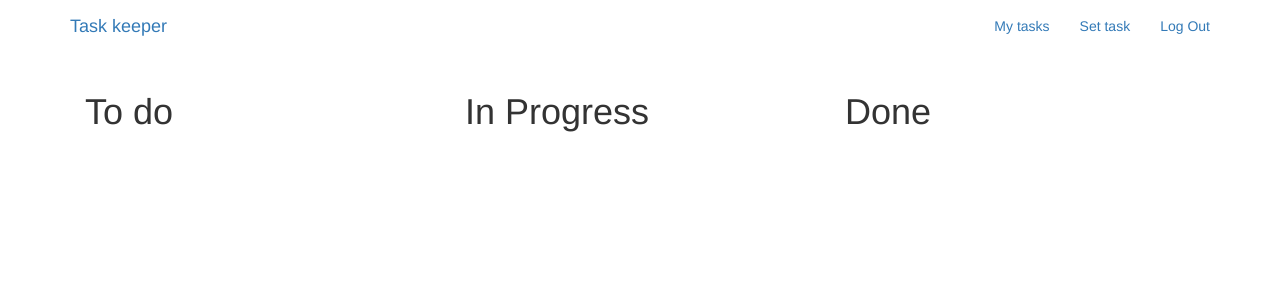
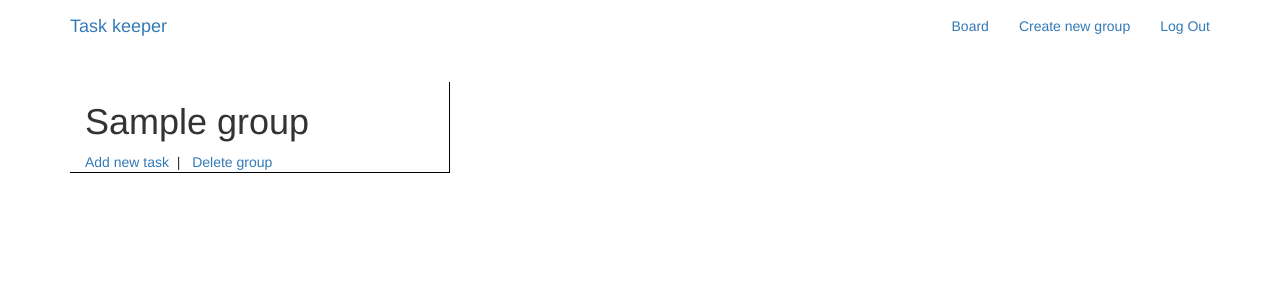
Before and after one commit to PanarinM/Task_keeper, a Django app: page /tasks/board/ in a window 1280 px wide. Shown: the top 300 px of the page. Run offline with Django 3.2, Linux system fonts and the light colour scheme; a user stored in the database is signed in; tables that the repository leaves empty hold one stand-in row (values such as "Sample post"); some libraries are stand-ins or nearby versions.

Commit message:
add groups

```diff
--- a/Task_Keeper/static/css/master.css
+++ b/Task_Keeper/static/css/master.css
@@ -0,0 +1,5 @@
+.group{
+    border-right: 0.5px solid black;
+    border-bottom: 0.5px solid black;
+    margin-top: 10px;
+}
--- a/Task_Keeper/tasks/models.py
+++ b/Task_Keeper/tasks/models.py
@@ -1,15 +1,25 @@
 from django.db import models
 from datetime import datetime
+from django.conf import settings
+
+from django.contrib.auth import get_user_model
 
 # Create your models here.
+User = get_user_model()
+
+
+class Group(models.Model):
+    # user = models.ForeignKey(User, related_name='tasks', on_delete='CASCADE')
+    group_name = models.CharField(max_length=150, unique=True)
 
 
 class Task(models.Model):
+    # user = models.ForeignKey(User, related_name='tasks', on_delete='CASCADE')
     title = models.CharField(max_length=150)
     description = models.TextField(max_length=300)
-    progress = models.CharField(max_length=100, default='to do')
+    progress = models.CharField(max_length=150)
     priority = models.CharField(max_length=100, default='low')
-    created_at = models.DateTimeField(default=datetime.now, blank='True')
+    created_at = models.DateTimeField(auto_now=True)
 
     def __str__(self):
         return '{}: {}'.format(self.title, self.description)
--- a/Task_Keeper/tasks/templates/tasks/tasks.html
+++ b/Task_Keeper/tasks/templates/tasks/tasks.html
@@ -1,10 +1,13 @@
 {% extends "base.html" %}
 {% block content %}
-
-    <div class="col-md-4">
-        <h1>To do</h1>
+    {% if groups %}
+        {% for group in groups %}
+        <div class="col-md-4 group">
+            <h1>{{ group.group_name }}</h1>
+            <a href="{% url 'tasks:add_task' group.id %}">Add new task</a>&nbsp | &nbsp
+            <a href="{% url 'tasks:delete_group' group.id %}">Delete group</a>
             {% for task in tasks %}
-            {% if task.progress == 'to do' and task.title != ''%}
+                {% if task.progress == group.group_name and task.title != ''%}
                     <div class="jumbotron">
                         <a href="{% url 'tasks:details' task.id %}">
                             <p><b>Title:</b> {{ task.title }}</p>
@@ -14,48 +17,14 @@
                         <p><b>Created on:</b> {{ task.created_at }}</p>
                         <a href="{% url 'tasks:edit' task.id %}">Change</a>&nbsp | &nbsp
                         <a href="{% url 'tasks:details' task.id %}">Details</a>&nbsp | &nbsp
-                    <a href="{% url 'tasks:progress' task.id %}">In Progress</a>
+                        <a href="{% url 'tasks:move' task.id %}">Move to next</a>
                     </div>
                 {% endif %}
             {% endfor %}
         </div>
-    <div class="col-md-4">
-        <h1>In Progress</h1>
-        {% for task in tasks %}
-            {% if task.progress == 'in progress' and task.title != '' %}
-                <div class="jumbotron">
-                    <a href="{% url 'tasks:details' task.id %}">
-                        <p><b>Title:</b> {{ task.title }}</p>
-                    </a>
-                    <p><b>Description:</b> {{ task.description }}</p>
-                    <p><b>Priority:</b> {{ task.priority }} </p>
-                    <a href="{% url 'tasks:edit' task.id %}">Change</a>&nbsp | &nbsp
-                    <a href="{% url 'tasks:details' task.id %}">Details</a>&nbsp | &nbsp
-                    <a href="{% url 'tasks:done' task.id %}">Done</a>
-                </div>
+        {% endfor %}
+    {% else %}
+        <h1>No posts yet!</h1>
     {% endif %}
 
-        {% endfor %}
-    </div>
-    <div class="col-md-4">
-        <h1>Done</h1>
-        {% for task in tasks %}
-           {% if task.progress == 'done' and task.title != '' %}
-            <div class="jumbotron">
-                <a href="{% url 'tasks:details' task.id %}">
-                    <p><b>Title:</b> {{ task.title }}</p>
-                </a>
-                <p><b>Description:</b> {{ task.description }}</p>
-                <p><b>Priority:</b> {{ task.priority }}</p>
-                <p><b>Created on:</b> {{ task.created_at }}</p>
-                <a href="{% url 'tasks:edit' task.id %}">Change</a>&nbsp | &nbsp
-                <a href="{% url 'tasks:details' task.id %}">Details</a>&nbsp | &nbsp
-                <a href="{% url 'tasks:delete' task.id %}">Delete</a>
-            </div>
-           {% endif %}
-        {% endfor %}
-    </div>
-
-
-
 {% endblock %}
--- a/Task_Keeper/tasks/urls.py
+++ b/Task_Keeper/tasks/urls.py
@@ -6,11 +6,12 @@ app_name = 'tasks'
 
 urlpatterns = [
     path('', views.MainPage.as_view(), name='main'),
+    path('add_group/', views.add_group, name='add_group'),
+    path('delete_group/<int:id>/', views.delete_group, name='delete_group'),
     path('board/', views.tasks, name='board'),
     path('details/<int:id>/', views.details, name='details'),
-    path('add_task/', views.add_task, name='add_task'),
+    path('add_task/<int:id>/', views.add_task, name='add_task'),
     path('edit/<int:id>/', views.edit, name='edit'),
     path('delete/<int:id>/', views.delete, name='delete'),
-    path('move/progress/<int:id>/', views.move_to_progress, name='progress'),
-    path('move/done/<int:id>/', views.move_to_done, name='done')
+    path('move/<int:id>/', views.move_to_next, name='move'),
 ]
--- a/Task_Keeper/tasks/views.py
+++ b/Task_Keeper/tasks/views.py
@@ -1,18 +1,45 @@
 from django.shortcuts import render, redirect
 from django.http import HttpResponseRedirect, HttpResponseNotFound
-from django.views.generic import TemplateView
+from django.views import generic
+from django.contrib.auth.decorators import login_required, permission_required
+from django.contrib.auth.mixins import (LoginRequiredMixin,
+                                          PermissionRequiredMixin)
 
-from .models import Task
+from .models import Task, Group
 
 
-class MainPage(TemplateView):
+class MainPage(LoginRequiredMixin, generic.TemplateView):
     template_name = 'tasks/main.html'
 
 
+@login_required
+def add_group(request):
+
+    if request.method == 'POST':
+        group_name = request.POST['group_name']
+        group = Group(group_name=group_name)
+        group.save()
+        return HttpResponseRedirect('/tasks/board')
+    else:
+        return render(request, 'tasks/add_group.html')
+
+
+def delete_group(request, id):
+    try:
+        group = Group.objects.get(id=id)
+        group.delete()
+        return HttpResponseRedirect('/tasks/board')
+    except Task.DoesNotExist:
+        return HttpResponseNotFound('<h2>The group not found</h2>')
+
+
+@login_required
 def tasks(request):
+    groups = Group.objects.all()
     tasks = Task.objects.all()
     context = {
-        'tasks': tasks
+        'tasks': tasks,
+        'groups': groups
     }
     return render(request, 'tasks/tasks.html', context)
 
@@ -25,18 +52,26 @@ def details(request, id):
     return render(request, 'tasks/details.html', context)
 
 
-def add_task(request):
+def get_group_context():
+    groups = Group.objects.all()
+    return groups
 
+
+def add_task(request, id):
+    group = Group.objects.get(id=id)
     if request.method == 'POST':
         title = request.POST['title']
         description = request.POST['description']
-        progress = request.POST['progress']
+        progress = group.group_name
         priority = request.POST['priority']
         task = Task(title=title, description=description, progress=progress, priority=priority)
         task.save()
         return HttpResponseRedirect('/tasks/board')
     else:
-        return render(request, 'tasks/add_task.html')
+        current_group = Group.objects.get(id=id)
+        return render(request, 'tasks/add_task.html', {'groups': get_group_context(),
+                                                       'id':group.id,
+                                                       'current_group': current_group.group_name})
 
 
 def edit(request, id):
@@ -51,25 +86,30 @@ def edit(request, id):
             task.save()
             return HttpResponseRedirect('/tasks/board')
         else:
-            return render(request, 'tasks/edit.html', {'task':task})
+            return render(request, 'tasks/edit.html',
+                          {'task':task, 'groups':get_group_context})
+
     except Task.DoesNotExist:
         return HttpResponseNotFound('<h2>The task not found</h2>')
 
 
-def move_to_progress(request, id):
+def index_plus(item):
+    group_elem = Group.objects.all()
+    group_list = []
+    for group in Group.objects.all():
+        group_list.append(group.group_name)
+    try:
+        res = group_list[group_list.index(item) + 1]
+        return res
+    except IndexError:
+        return item
+
+
+
+def move_to_next(request, id):
     try:
         task = Task.objects.get(id=id)
-        task.progress = 'in progress'
-        task.save()
-        return HttpResponseRedirect('/tasks/board')
-    except Task.DoesNotExist:
-        return HttpResponseNotFound('<h2>The task not found</h2>')
-
-
-def move_to_done(request, id):
-    try:
-        task = Task.objects.get(id=id)
-        task.progress = 'done'
+        task.progress = index_plus(task.progress)
         task.save()
         return HttpResponseRedirect('/tasks/board')
     except Task.DoesNotExist:
--- a/Task_Keeper/templates/base.html
+++ b/Task_Keeper/templates/base.html
@@ -15,6 +15,8 @@
     <script src="https://maxcdn.bootstrapcdn.com/bootstrap/3.3.7/js/bootstrap.min.js" integrity="sha384-Tc5IQib027qvyjSMfHjOMaLkfuWVxZxUPnCJA7l2mCWNIpG9mGCD8wGNIcPD7Txa" crossorigin="anonymous"></script>
 
     <link href="https://fonts.googleapis.com/css?family=Montserrat" rel="stylesheet">
+    <link rel="stylesheet" href="{% static 'css/master.css'%}">
+
 
 
   </head>
@@ -26,8 +28,8 @@
 
         <ul class="nav navbar-nav navbar-right">
             {% if user.is_authenticated %}
-            <li><a href="{% url 'tasks:board' %}">My tasks</a></li>
-            <li><a href="{% url 'tasks:add_task' %}">Set task</a></li>
+            <li><a href="{% url 'tasks:board' %}">Board</a></li>
+            <li><a href="{% url 'tasks:add_group' %}">Create new group</a></li>
             <li><a href="{% url 'accounts:logout' %}">Log Out</a></li>
             {% else %}
             <li><a href="{% url 'home' %}">Home</a></li>
```
Also changed, not shown: Task_Keeper/tasks/templates/tasks/add_group.html (added, +15 -0 lines), Task_Keeper/tasks/templates/tasks/add_task.html (+5 -4 lines), Task_Keeper/tasks/templates/tasks/edit.html (+4 -4 lines), Task_Keeper/accounts/migrations/0001_initial.py, Task_Keeper/tasks/migrations/0001_initial.py, Task_Keeper/tasks/migrations/0002_auto_20190205_1057.py (deleted), Task_Keeper/tasks/migrations/0003_auto_20190205_1122.py (deleted), Task_Keeper/tasks/migrations/0004_auto_20190205_1128.py (deleted), Task_Keeper/tasks/migrations/0005_remove_task_progress.py (deleted), Task_Keeper/tasks/migrations/0006_task_progress.py (deleted), Task_Keeper/tasks/migrations/0007_auto_20190205_2023.py (deleted), Task_Keeper/tasks/migrations/0008_auto_20190205_2155.py (deleted). Lines whose indentation alone changed are shown as unchanged.
